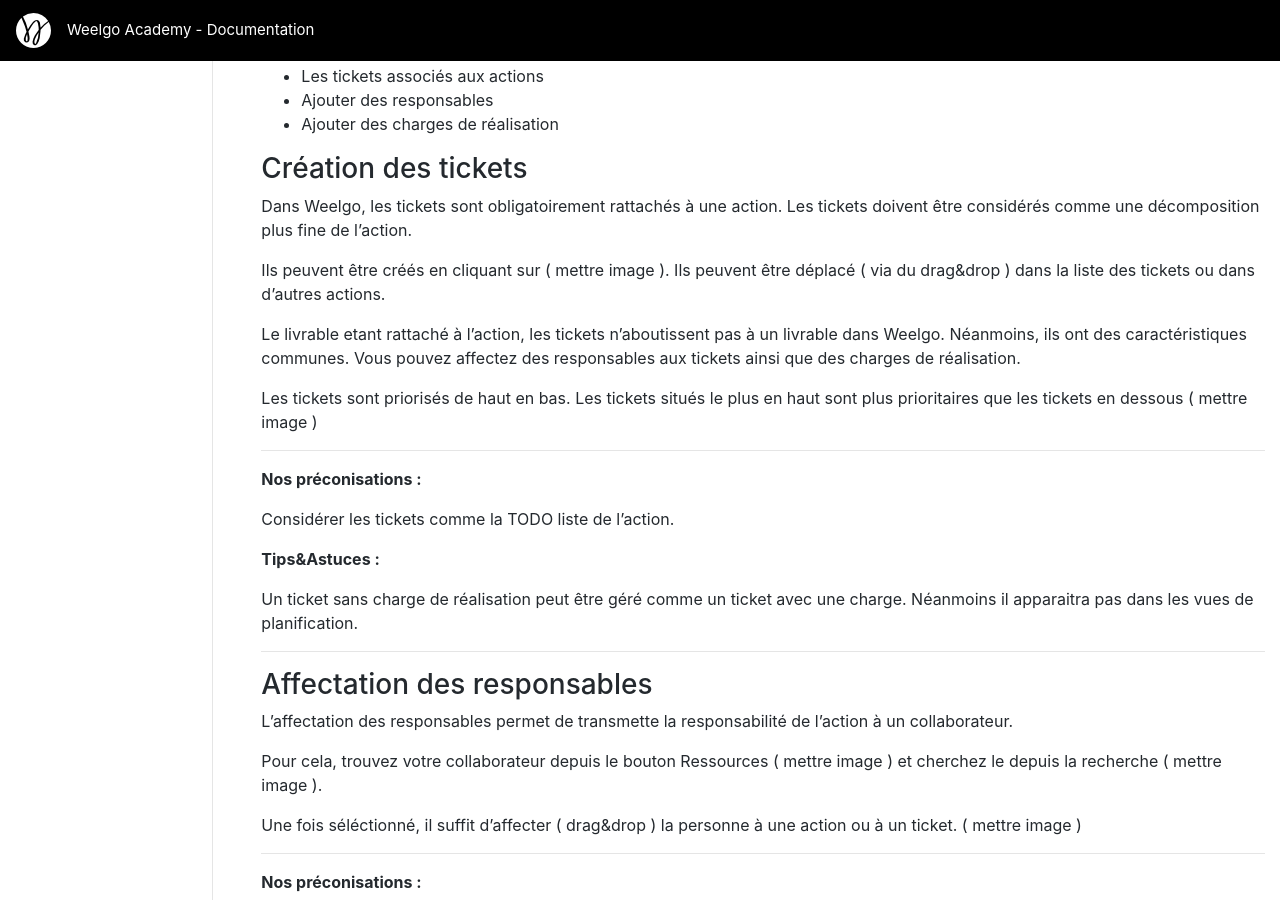
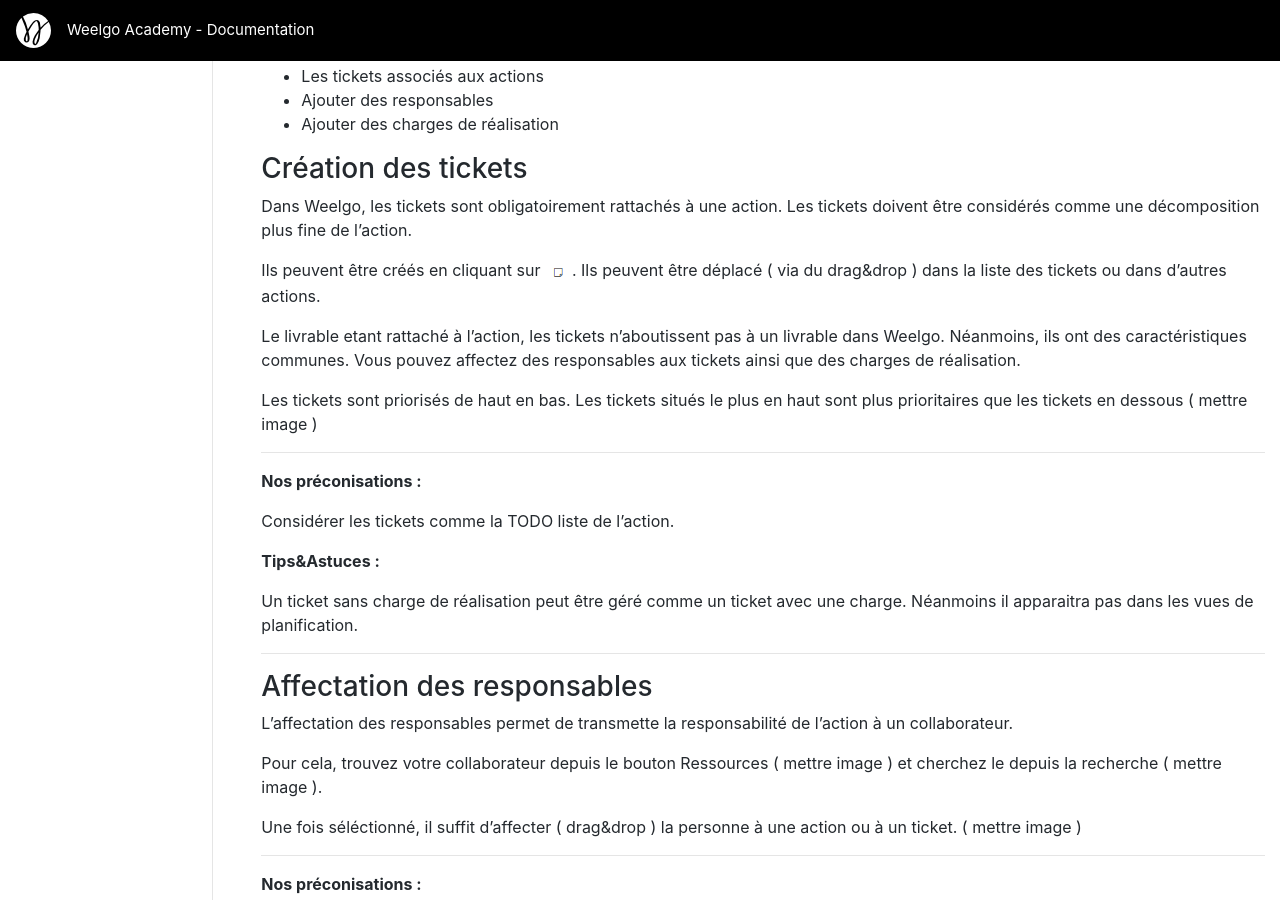
Before and after one commit to Weelgo/weelgo.github.io, a Jekyll site: the page built from fr/tutoriels/creationReseau.md, in a window 1280 px wide and 900 px high, scrolled down 4976 px. Built offline with Jekyll 4.4.1, drawn with Linux system fonts in a browser that asks for light colours.

Commit message:
Update creationReseau.md

```diff
--- a/fr/tutoriels/creationReseau.md
+++ b/fr/tutoriels/creationReseau.md
@@ -156,7 +156,7 @@ Vous allez donc pouvoir finaliser l'organisation de votre projet en ajoutant :
 
 Dans Weelgo, les tickets sont obligatoirement rattachés à une action. Les tickets doivent être considérés comme une décomposition plus fine de l'action.
 
-Ils peuvent être créés en cliquant sur ( mettre image ). Ils peuvent être déplacé ( via du drag&drop ) dans la liste des tickets ou dans d'autres actions.
+Ils peuvent être créés en cliquant sur <img src="/fr/img/iconeAjoutTicket.png">. Ils peuvent être déplacé ( via du drag&drop ) dans la liste des tickets ou dans d'autres actions.
 
 Le livrable etant rattaché à l'action, les tickets n'aboutissent pas à un livrable dans Weelgo. Néanmoins, ils ont des caractéristiques communes. Vous pouvez affectez des responsables aux tickets ainsi que des charges de réalisation.
 
```
